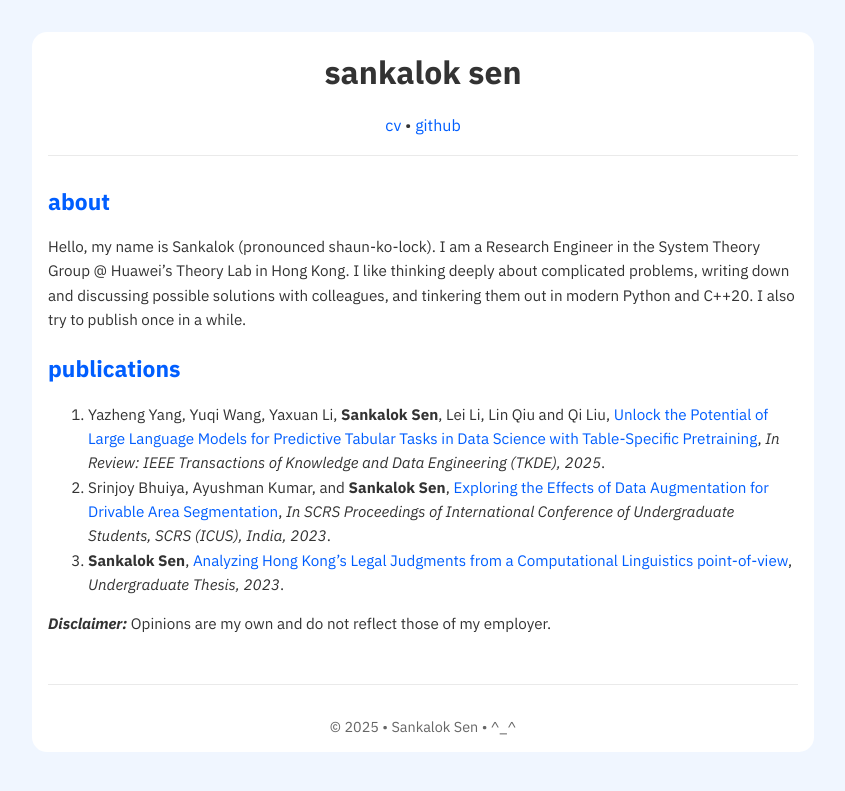
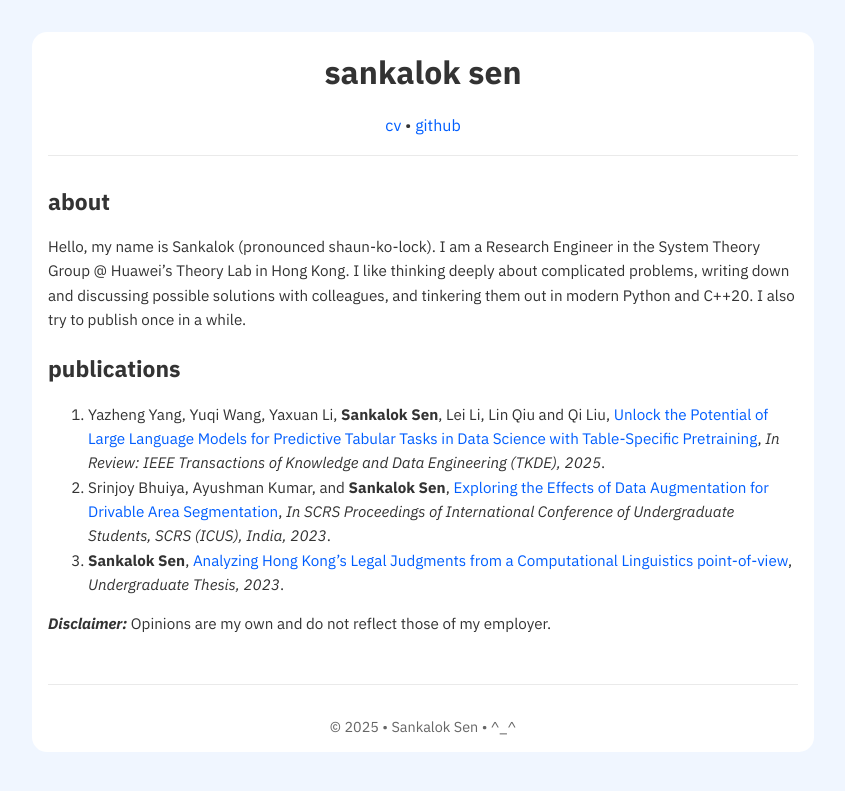
Before and after one commit to sankalok/sankalok.github.io, a Jekyll site: the page built from index.md, in a window 1280 px wide. Shown: the top 791 px of the page, without its empty margins (217-1062 px from the left). Built offline with Jekyll 4.4.1, drawn with Linux system fonts in a browser that asks for light colours.

Commit message:
Update index.md

```diff
--- a/index.md
+++ b/index.md
@@ -3,11 +3,11 @@ layout: default
 title: sankalok sen
 ---
 
-## <span style="color:#005eff">about</span>
+## about
 
 Hello, my name is Sankalok (pronounced shaun-ko-lock). I am a Research Engineer in the System Theory Group @ Huawei's Theory Lab in Hong Kong. I like thinking deeply about complicated problems, writing down and discussing possible solutions with colleagues, and tinkering them out in modern Python and C++20. I also try to publish once in a while.
 
-## <span style="color:#005eff">publications</span>
+## publications
 
 <ol>
   <li>
```
